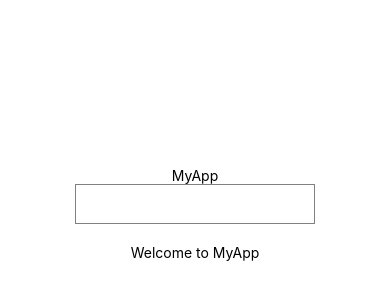
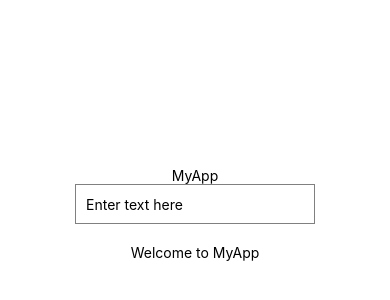
Before and after one commit to edwardzhang415-163/CS5520-Mobile-Application-Project, a React Native app in the folder Trailer/: screen / in a window 390 px wide. Shown: the part 208-508 px from the top of the page. Built offline with nearby package versions, Linux system fonts and the light colour scheme.

Commit message:
Add placeholder text to Input component

```diff
--- a/Trailer/components/Input.js
+++ b/Trailer/components/Input.js
@@ -13,6 +13,7 @@ const Input = ({ onChangeText }) => {
     <View>
       <TextInput
         style={styles.input}
+        placeholder='Enter text here'
         value={text}
         onChangeText={handleChangeText}
       />
```
